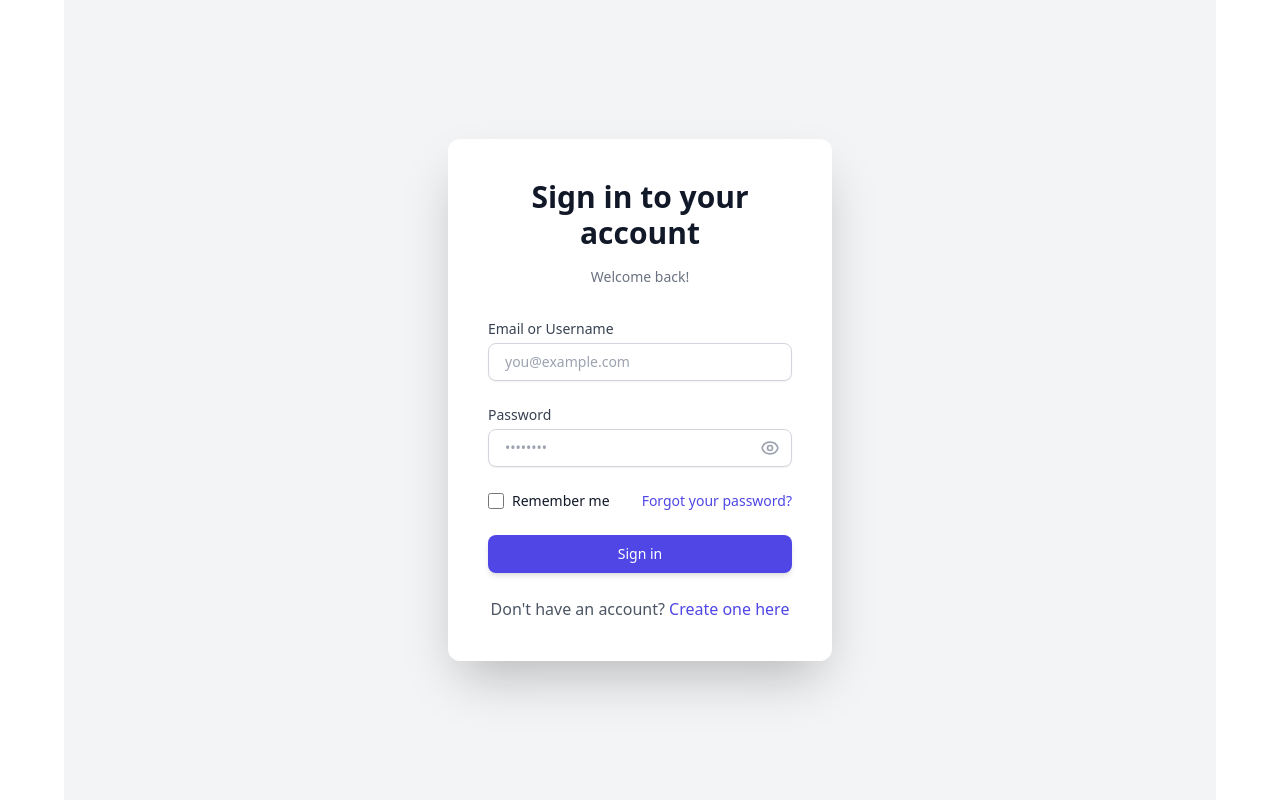
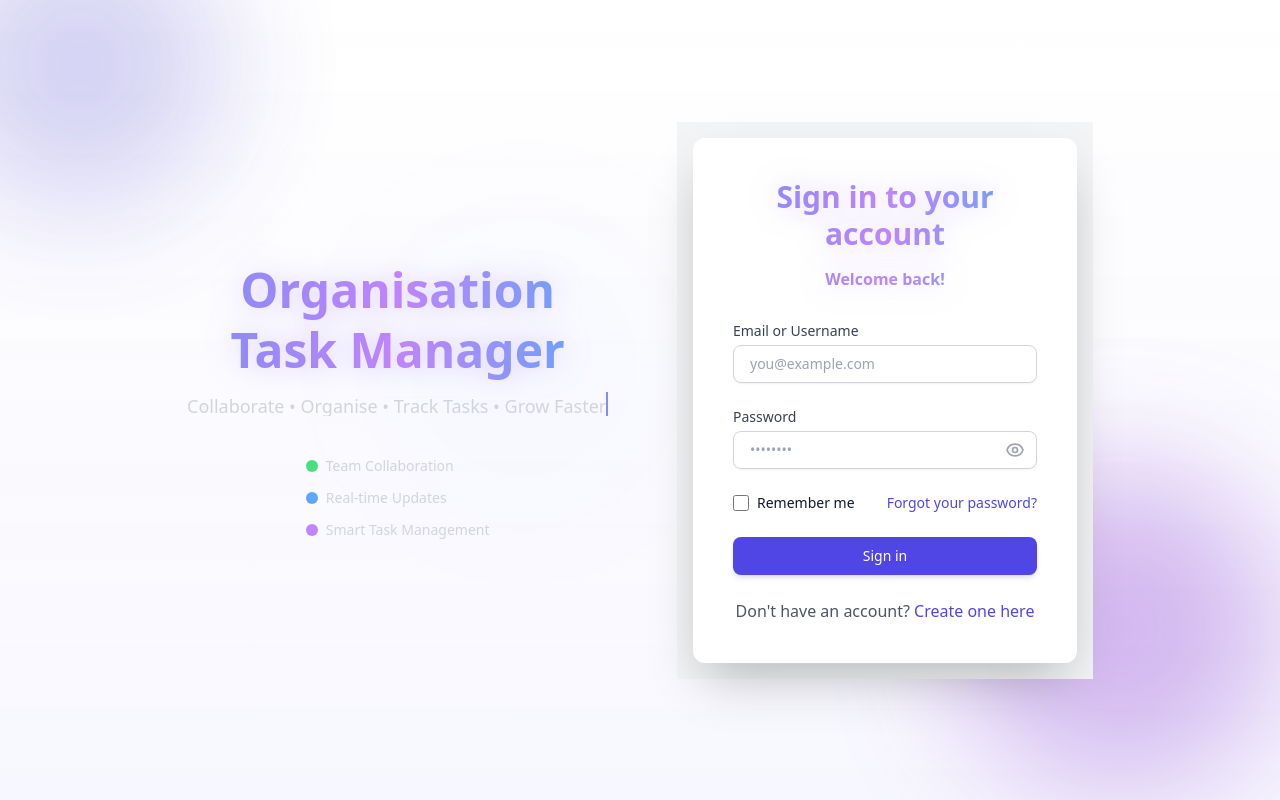
Before and after one commit to Priyanshu-pandey123/OrganisationTaskManager, a React (Vite) app: page / in a window 1280 px wide. Built offline with nearby package versions, Linux system fonts and the light colour scheme.

Commit message:
now  start the update status of task

```diff
--- a/src/App.tsx
+++ b/src/App.tsx
@@ -17,7 +17,7 @@ import ResetPassword from './pages/ResetPassword'
 function App() {
   return (
     <Router>
-      <div className="min-h-screen bg-white dark:bg-gray-900">
+      <div className="min-h-screen  bg-white dark:bg-gray-900">
         {/* <Header /> */}
         <Routes>
           <Route path="/" element={<Home />} />
--- a/src/components/Login.jsx
+++ b/src/components/Login.jsx
@@ -157,16 +157,75 @@ const Login = ({ onToggleForm }) => {
     }
   }, [profileData, isProfileLoading, profileError, shouldFetchProfile, invitationToken, authToken, navigate, acceptInvitationPost]);
   return (
-    <div className="min-h-screen flex items-center justify-center bg-gray-100 dark:bg-gray-900 p-4 transition-colors duration-300">
+    <div className='flex flex-row items-center justify-center px-[150px] min-h-screen '>
+
+     <div className=" lg:flex w-1/2 ">
+
+      {/* Floating soft blobs */}
+      <div className="absolute -top-20 -left-16 w-72 h-72 bg-indigo-700/30 blur-3xl rounded-full animate-pulse" />
+      <div className="absolute bottom-0 right-0 w-80 h-80 bg-purple-700/30 blur-3xl rounded-full animate-bounce" />
+      <div className="absolute top-1/3 left-1/3 w-48 h-48 bg-blue-600/20 blur-2xl rounded-full animate-ping" />
+
+      {/* Subtle overlay for depth */}
+      <div className="absolute inset-0 bg-gradient-to-t from-indigo-500/5 to-transparent"></div>
+
+      {/* Content */}
+      <div className="z-1  text-center animate-fadeIn border-white border-1">
+
+
+
+        {/* Heading */}
+        <h1 className="text-5xl font-extrabold leading-tight
+          bg-gradient-to-r from-indigo-400 via-purple-400 to-blue-400
+          text-transparent bg-clip-text drop-shadow-[0_0_15px_rgba(139,92,246,0.3)]
+          animate-slideUp">
+          Organisation <br/> Task Manager
+        </h1>
+
+        {/* Typing line */}
+        <p className="text-gray-300 text-lg h-6 mt-3 animate-typing overflow-hidden whitespace-nowrap border-r-2 border-indigo-400">
+          Collaborate • Organise • Track Tasks • Grow Faster
+        </p>
+
+        {/* Features */}
+        <div className="mt-10 space-y-3 text-gray-300 text-sm mx-auto w-fit">
+
+<div className="flex items-center space-x-2 animate-slideInLeft delay-[0.2s]">
+  <span className="w-3 h-3 rounded-full bg-green-400"></span>
+  <span>Team Collaboration</span>
+</div>
+
+<div className="flex items-center space-x-2 animate-slideInRight delay-[0.4s]">
+  <span className="w-3 h-3 rounded-full bg-blue-400"></span>
+  <span>Real-time Updates</span>
+</div>
+
+<div className="flex items-center space-x-2 animate-slideInLeft delay-[0.6s]">
+  <span className="w-3 h-3 rounded-full bg-purple-400"></span>
+  <span>Smart Task Management</span>
+</div>
+
+</div>
+
+      </div>
+    </div>
+    <div className="flex  z-30 items-center justify-center bg-gray-100 dark:bg-gray-900 p-4 transition-colors duration-300">
       <div className="w-full max-w-sm bg-white dark:bg-gray-800 rounded-xl shadow-2xl overflow-hidden">
         <div className="p-8 sm:p-10">
           <div className="flex justify-between items-center mb-4">
-            <h2 className="text-3xl font-extrabold text-gray-900 dark:text-white text-center flex-1">
+          <h2 className="text-3xl font-extrabold leading-tight text-center
+          bg-gradient-to-r from-indigo-400 via-purple-400 to-blue-400
+          text-transparent bg-clip-text drop-shadow-[0_0_15px_rgba(139,92,246,0.3)]
+          animate-slideUp">
               {isInvitationFlow ? 'Join Your Team' : 'Sign in to your account'}
             </h2>
 
           </div>
-          <p className="text-center text-sm text-gray-500 dark:text-gray-400 mb-8">
+
+          <p className="text-center text-md text-gray-500 dark:text-gray-400 mb-8 font-extrabold leading-tight
+          bg-gradient-to-r from-indigo-400 via-purple-400 to-blue-400
+          text-transparent bg-clip-text drop-shadow-[0_0_15px_rgba(139,92,246,0.3)]
+          animate-slideUp">
             {isInvitationFlow
               ? `Welcome! Please sign in with ${invitedEmail} to join your team.`
               : 'Welcome back!'
@@ -337,6 +396,8 @@ const Login = ({ onToggleForm }) => {
         </div>
       </div>
     </div>
+    </div>
+
   );
 };
 
--- a/src/components/Register.jsx
+++ b/src/components/Register.jsx
@@ -150,16 +150,74 @@ const Register = ({ onToggleForm }) => {
   };
 
   return (
-    <div className="min-h-screen flex items-center justify-center bg-gray-100 dark:bg-gray-900 p-4 transition-colors duration-300">
-      <div className="w-full max-w-md bg-white dark:bg-gray-800 rounded-xl shadow-2xl overflow-hidden">
+    <div className='flex flex-row items-center justify-center px-[150px] min-h-screen '>
+
+    <div className=" lg:flex w-1/2 ">
+
+     {/* Floating soft blobs */}
+     <div className="absolute -top-20 -left-16 w-72 h-72 bg-indigo-700/30 blur-3xl rounded-full animate-pulse" />
+     <div className="absolute bottom-0 right-0 w-80 h-80 bg-purple-700/30 blur-3xl rounded-full animate-bounce" />
+     <div className="absolute top-1/3 left-1/3 w-48 h-48 bg-blue-600/20 blur-2xl rounded-full animate-ping" />
+
+     {/* Subtle overlay for depth */}
+     <div className="absolute inset-0 bg-gradient-to-t from-indigo-500/5 to-transparent"></div>
+
+     {/* Content */}
+     <div className="z-1  text-center animate-fadeIn border-white border-1">
+
+
+
+       {/* Heading */}
+       <h1 className="text-5xl font-extrabold leading-tight
+         bg-gradient-to-r from-indigo-400 via-purple-400 to-blue-400
+         text-transparent bg-clip-text drop-shadow-[0_0_15px_rgba(139,92,246,0.3)]
+         animate-slideUp">
+         Organisation <br/> Task Manager
+       </h1>
+
+       {/* Typing line */}
+       <p className="text-gray-300 text-lg h-6 mt-3 animate-typing overflow-hidden whitespace-nowrap border-r-2 border-indigo-400">
+         Collaborate • Organise • Track Tasks • Grow Faster
+       </p>
+
+       {/* Features */}
+       <div className="mt-10 space-y-3 text-gray-300 text-sm mx-auto w-fit">
+
+<div className="flex items-center space-x-2 animate-slideInLeft delay-[0.2s]">
+ <span className="w-3 h-3 rounded-full bg-green-400"></span>
+ <span>Team Collaboration</span>
+</div>
+
+<div className="flex items-center space-x-2 animate-slideInRight delay-[0.4s]">
+ <span className="w-3 h-3 rounded-full bg-blue-400"></span>
+ <span>Real-time Updates</span>
+</div>
+
+<div className="flex items-center space-x-2 animate-slideInLeft delay-[0.6s]">
+ <span className="w-3 h-3 rounded-full bg-purple-400"></span>
+ <span>Smart Task Management</span>
+</div>
+
+</div>
+
+     </div>
+   </div>
+      <div className="z-30 flex items-center justify-center bg-gray-100 dark:bg-gray-900 p-4 transition-colors duration-300">
+        <div className="w-full  bg-white dark:bg-gray-800 rounded-xl shadow-2xl overflow-hidden">
           <div className="p-8 sm:p-10">
             <div className="flex justify-between items-center mb-4">
-            <h2 className="text-3xl font-extrabold text-gray-900 dark:text-white text-center flex-1">
+            <h2 className="text-3xl font-extrabold leading-tight
+         bg-gradient-to-r from-indigo-400 via-purple-400 to-blue-400
+         text-transparent bg-clip-text drop-shadow-[0_0_15px_rgba(139,92,246,0.3)]
+         animate-slideUp">
                 {isInvitationFlow ? 'Join Your Team' : 'Create Your Account'}
               </h2>
 
             </div>
-          <p className="text-center text-sm text-gray-500 dark:text-gray-400 mb-8">
+            <p className="text-center text-md text-gray-500 dark:text-gray-400 mb-8 font-extrabold leading-tight
+          bg-gradient-to-r from-indigo-400 via-purple-400 to-blue-400
+          text-transparent bg-clip-text drop-shadow-[0_0_15px_rgba(139,92,246,0.3)]
+          animate-slideUp">
               {isInvitationFlow
                 ? `Create your account with ${invitedEmail} to join your team.`
                 : 'Start your journey with us today.'
@@ -358,6 +416,7 @@ const Register = ({ onToggleForm }) => {
           </div>
         </div>
       </div>
+    </div>
   );
 };
 
--- a/src/components/TaskManager.jsx
+++ b/src/components/TaskManager.jsx
@@ -492,8 +492,8 @@ const updateTaskFilters = (updates) => {
   }, [isProfileDropdownOpen]);
 
   return (
-    <div style={{ fontFamily: 'Inter, sans-serif' }} className="min-h-screen bg-white dark:bg-gray-900 text-gray-900 dark:text-gray-100 transition-colors duration-300">
-      <div className="w-[100%] px-[100px] rounded-xl  py-8 bg-gray-100 dark:bg-gray-800 ">
+    <div style={{ fontFamily: 'Inter, sans-serif' }} className="min-h-screen   text-white transition-colors duration-300">
+      <div className="w-[100%] px-[100px] rounded-xl  py-8  ">
         {/* Header Section */}
         <div className="flex flex-col sm:flex-row justify-between items-center mb-4">
           <h1 className="text-2xl font-extrabold text-gray-900 dark:text-white mb-2 sm:mb-0">Collaborative Task Manager</h1>
@@ -661,7 +661,7 @@ const updateTaskFilters = (updates) => {
           {currentCompany ? (
             filteredTasks.length > 0 ? (
               filteredTasks.map(task => (
-                <div key={task.id} className="bg-gray-200 dark:bg-gray-700 rounded-lg shadow-sm overflow-hidden">
+                <div key={task.id} className=" dark:bg-gray-700 rounded-lg shadow-sm overflow-hidden">
                   <div className="p-2 sm:p-3 flex flex-col items-start cursor-pointer" onClick={() => handleToggleTask(task.id)}>
                     <div className="w-full flex justify-between items-center mb-1">
                       <div className="flex-grow text-sm text-gray-600 dark:text-gray-300 font-semibold">
--- a/src/index.css
+++ b/src/index.css
@@ -11,3 +11,39 @@
     @apply antialiased;
   }
 }
+
+@keyframes slideUp {
+  0% { opacity: 0; transform: translateY(30px); }
+  100% { opacity: 1; transform: translateY(0); }
+}
+.animate-slideUp { animation: slideUp 1s ease-out forwards; }
+
+@keyframes fadeIn {
+  from { opacity: 0; }
+  to { opacity: 1; }
+}
+.animate-fadeIn { animation: fadeIn 1.4s ease-out forwards; }
+
+@keyframes slideInLeft {
+  0% { opacity: 0; transform: translateX(-40px); }
+  100% { opacity: 1; transform: translateX(0); }
+}
+.animate-slideInLeft { animation: slideInLeft 0.7s ease-out forwards; }
+
+@keyframes slideInRight {
+  0% { opacity: 0; transform: translateX(40px); }
+  100% { opacity: 1; transform: translateX(0); }
+}
+.animate-slideInRight { animation: slideInRight 0.7s ease-out forwards; }
+
+@keyframes typing {
+  from { width: 0; }
+  to { width: 100%; }
+}
+.animate-typing {
+  width: 0;
+  overflow: hidden;
+  white-space: nowrap;
+  animation: typing 3s steps(40) 1s forwards;
+  border-right-width: 2px;
+}
--- a/src/pages/Home.jsx
+++ b/src/pages/Home.jsx
@@ -38,7 +38,7 @@ const Home = () => {
 
     return (
         <div className=''>
-            <div className="max-w-6xl mx-auto">
+            <div className="">
                 {/* Conditional Rendering */}
                 {shouldShowLogin ? (
                     <Login onToggleForm={toggleForm} />
--- a/src/store/apiSlice.ts
+++ b/src/store/apiSlice.ts
@@ -232,6 +232,13 @@ export const apiSlice = createApi({
       method: 'GET'
     }),
   }),
+updateSubtaskStatus: builder.mutation({
+  query: ({ subtask_id, status }) => ({
+    url: `/v1/subtask/status/${subtask_id}`,
+    method: 'PATCH',
+    body: { status },
+  }),
+}),
 }),
 
 
@@ -263,5 +270,6 @@ export const {
   useGetSubTaskCommentsQuery,
   useForgotPasswordMutation,
   useResetPasswordMutation,
-  useGetMyTeamsQuery
+  useGetMyTeamsQuery,
+  useUpdateSubtaskStatusMutation
 } = apiSlice;
```
Lines whose indentation alone changed are shown as unchanged.
